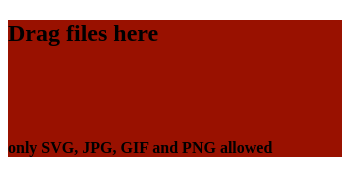
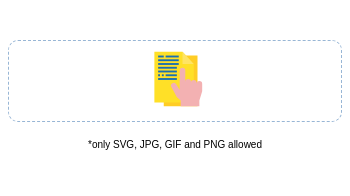
Before and after one commit to prasetyoadi/tinyimg, an Electron app: page index.html in a window 350 px wide. Drawn offline with Linux system fonts and the light colour scheme; no server answers.

Commit message:
add style and icon

```diff
--- a/index.html
+++ b/index.html
@@ -1,23 +1,37 @@
 <!DOCTYPE html>
 <html>
   <head>
-    <meta charset="UTF-8">
+    <meta charset="UTF-8" />
     <title>Tinyimg</title>
   </head>
-<body>
-
-<div class="wrapper"  style="background: #910; min-width: 100%; min-height: 100%">
+  <body style="align-items: center; text-align: center; background-color: white;">
+    <div
+      class="wrapper"
+      style="
+        border: 1px dashed rgb(50, 110, 171, 0.5);
+        border-radius: 10px;
+        max-width: 95%;
+        max-height: 98%;
+        margin-top: 40px;
+        padding: 8px;
+        cursor: pointer;
+      "
+    >
       <section id="dragzone">
-        <h1>Drag files here</h1>
-        <br /><br /><br /><br />
-        <strong>only SVG, JPG, GIF and PNG allowed</strong>
+        <img src="file.svg" width="60px" height="auto" />
+        <!-- <h1>Drag files here</h1> -->
       </section>
+    </div>
+    <div style="padding-top: 12px">
+      <span style="font-family: arial; font-size: 10px"
+        >*only SVG, JPG, GIF and PNG allowed</span
+      >
     </div>
     <div id="background">
       <div id="layer"></div>
     </div>
   </body>
   <script>
-    require('./renderer.js');
+    require("./renderer.js");
   </script>
 </html>
```
Also changed, not shown: file.svg (added). Lines whose indentation alone changed are shown as unchanged.
